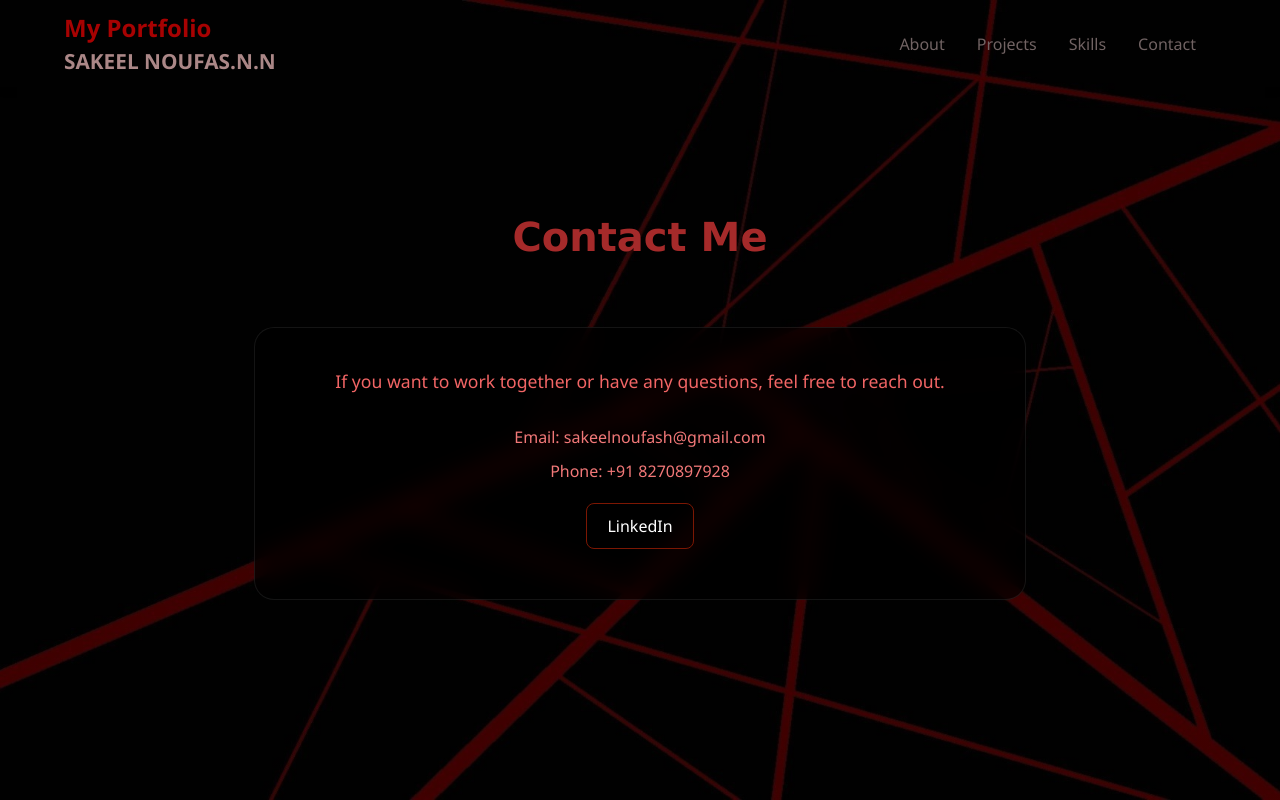
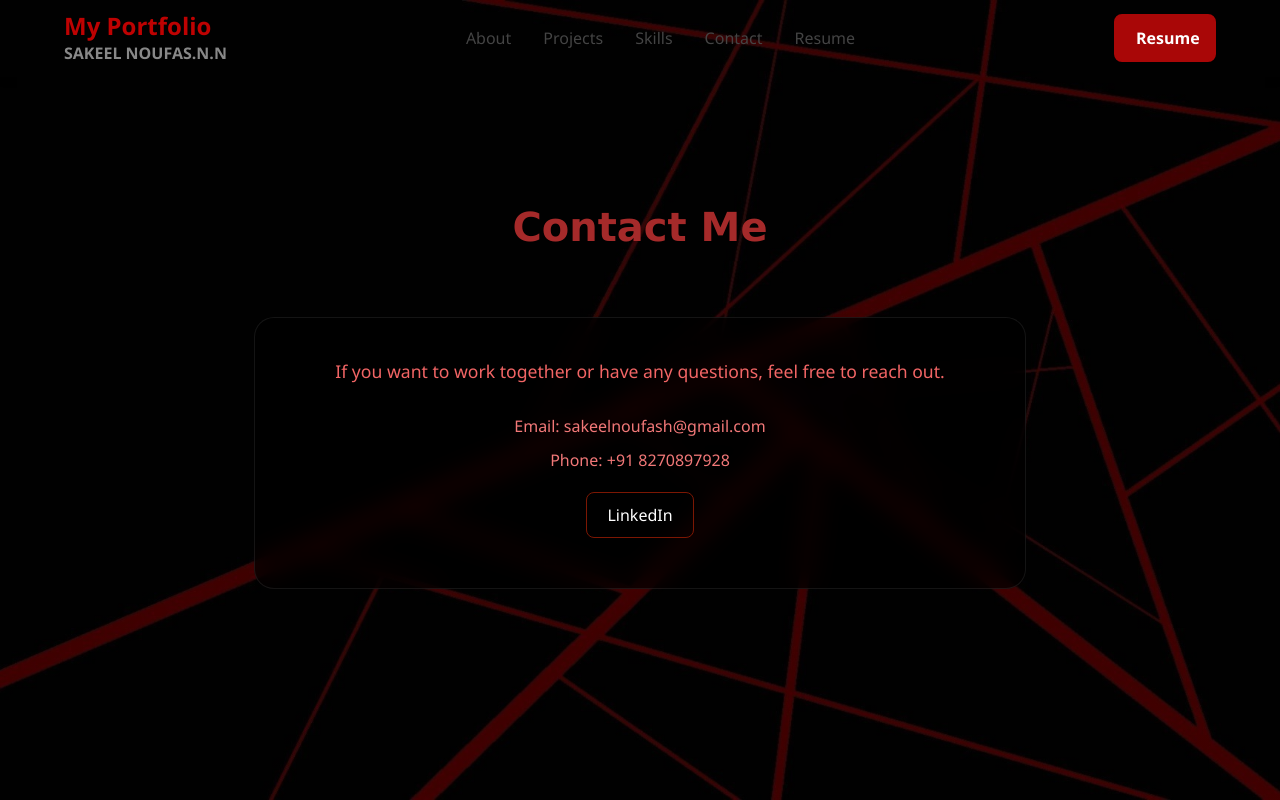
Before and after one commit to Sakeel1406/sakeel-noufas-Portfolio, a React (Vite) app: page /sakeel-noufas-Portfolio/contact in a window 1280 px wide. Built offline with nearby package versions, Linux system fonts and the light colour scheme.

Commit message:
ready for deployment

```diff
--- a/src/About/About.css
+++ b/src/About/About.css
@@ -1,94 +1,139 @@
-*{
-    margin: 0;
-    padding: 0;
-    box-sizing: border-box;
+/* ... Keep your existing Reset and Container styles ... */
+
+.about-container {
+    padding: 40px 20px; /* Added more vertical breathing room */
+    text-align: center;
+}
+.my-photo {
+
+    display: block;
+
+    width: 500px;
+
+    height: 550px;
+
+    border-radius: 20%;
+
+    margin: 20px auto;
+
+    transition: all 0.3s ease;
+
 }
 
-.about-container {
-    padding: 20px;
-    text-align: center;
+/* Updated h2 to remove the forced left padding for better centering */
+.about-container h1 {
+
+    font-size: 2.5rem;
+
+    margin-bottom: 20px;
+
+    color: brown;
+
+    font-weight: bold;
+
+    font-family: 'Lucida Sans', 'Lucida Sans Regular', 'Lucida Grande', 'Lucida Sans Unicode', Geneva, Verdana, sans-serif;
+
 }
 
-.my-photo {
-    display: block;
-    width: 550px;
-    height: 600px;
-    border-radius: 20%;
+.about-container p {
+
+    font-size: 18px;
+
+    font-family: Arial, Helvetica, sans-serif;
+
+    line-height: 1.6;
+
+    color: #a90707;
+
+    width: 70%;
+
     margin: 20px auto;
+
+    text-align: center;
+
     transition: all 0.3s ease;
+
+}
+
+.about-container p:hover {
+
+    color: #ff0000;
+
+    font-size: 20px;
+
 }
 
 
-.about-container h1 {
-    font-size: 2.5rem;
-    margin-bottom: 20px;
-    color: brown;
-    font-weight: bold;
-    font-family: 'Lucida Sans', 'Lucida Sans Regular', 'Lucida Grande', 'Lucida Sans Unicode', Geneva, Verdana, sans-serif;
+/* --- Resume Section Styles --- */
+.resume-section {
+    margin-top: 30px;
+    padding: 20px;
+    background-color: transparent; /* Subtle background to separate the section */
+    border-radius: 15px;
 }
 
-.about-container p {
-    font-size: 18px;
-    font-family: Arial, Helvetica, sans-serif;
-    line-height: 1.6;
-    color: #a90707;
-    width: 70%;
-    margin: 20px auto;
-    text-align: center;
-    transition: all 0.3s ease;
+.resume-buttons {
+    display: flex;
+    justify-content: center;
+    gap: 20px; /* Space between buttons */
+    flex-wrap: wrap; /* Wraps on small screens */
+    margin-top: 20px;
 }
 
-.about-container p:hover {
-    color: #ff0000;
-    font-size: 20px;
+.btn{
+    display: inline-block;
+    padding: 12px 25px;
+    font-size: 16px;
+    font-weight: bold;
+    color: white;
+    background-color: #a90707; /* Matches your theme color */
+    text-decoration: none;
+    border-radius: 8px;
+    transition: all 0.3s ease;
+    border: 2px solid #a90707;
+}
+
+.btn:hover {
+    background-color: transparent;
+    color: #a90707;
+    transform: translateY(-3px); /* Small lift effect */
+    box-shadow: 0 5px 15px rgba(169, 7, 7, 0.3);
+}
+
+/* Specific styling for the final Thank You note */
+.thank-you {
+    margin-top: 50px !important;
+    font-style: italic;
 }
 
 .about-container h2 {
+
     font-size: 28px;
+
     margin-top: 30px;
+
     color: #a90707;
+
     padding-left: 70px;
+
     font-family: 'Lucida Sans', 'Lucida Sans Regular', 'Lucida Grande', 'Lucida Sans Unicode', Geneva, Verdana, sans-serif;
+
 }
+/* --- Media Queries --- */
+@media (max-width: 768px) {
+    /* ... your existing photo and p styles ... */
 
-@media (max-width: 768px) {
-
-    .my-photo {
-        /* Scales the image to fit the screen width */
-        width: 90%;
-        height: auto; /* Maintains aspect ratio so your face doesn't stretch */
-        border-radius: 15%; /* Slightly less rounding looks better on small screens */
+    .about-container h2 {
+        padding-left: 0; /* Fixes the indent you had earlier */
+        font-size: 22px;
     }
 
-    .about-container p {
-        width: 95%; /* Uses more screen space for text on mobile */
-        font-size: 16px; /* Slightly smaller base font for readability */
-        margin: 15px auto;
+    .resume-buttons {
+        flex-direction: column; /* Stack buttons on mobile */
+        align-items: center;
     }
 
-    .about-container p:hover {
-        /* Prevents text from jumping/growing too much on touch screens */
-        font-size: 17px;
-    }
-
-    .about-container h1 {
-        font-size: 1.8rem; /* Prevents the title from wrapping awkwardly */
-    }
-
-    .about-container h2 {
-        font-size: 22px;
-        padding-left: 0; /* Centers the heading instead of forcing a 70px indent */
-        text-align: center;
+    .btn {
+        width: 80%; /* Wider buttons on mobile for easier tapping */
     }
 }
-
-/* --- Extra Small Screens (Phones) --- */
-@media (max-width: 480px) {
-    .about-container {
-        padding: 10px;
-    }
-
-    .my-photo {
-        margin-top: 10px;
-    }
-}
--- a/src/About/About.jsx
+++ b/src/About/About.jsx
@@ -1,26 +1,58 @@
-import React from 'react'
-import './About.css'
+import React from 'react';
+import './About.css';
 import { assets } from '../assets/assets';
 
-function About() {
+const About = () => {
+  // Using import.meta.env.BASE_URL for Vite compatibility
+  const base = import.meta.env.BASE_URL;
+
   return (
     <div className="about-container">
       <h1>About Me</h1>
 
-      <img src={assets.my_Photo} alt="My Photo" className="my-photo" />
-      <p>
-        <strong>Hello! I'm Sakeel Noufas</strong>, a passionate web developer with a love for creating dynamic and responsive websites. I have experience in HTML, CSS, JavaScript, and React. I enjoy learning new technologies and continuously improving my skills to deliver high-quality web applications.
-      </p>
-      <p>
-        In my free time, I like to explore new frameworks and libraries, contribute to open-source projects, and stay updated with the latest trends in web development. I'm always eager to take on new challenges and collaborate with other developers to create innovative solutions.
-      </p>
-      <p>
-        Feel free to check out my projects and skills, and don't hesitate to contact me if you'd like to work together or have any questions!
-      </p>
-      <h2>Thank you for visiting my portfolio !</h2>
+      {/* Profile Section */}
+      <img src={assets.my_Photo} alt="Sakeel Noufas" className="my-photo" />
 
+      <div className="bio-section">
+        <p>
+          <strong>Hello! I'm Sakeel Noufas</strong>, a passionate MERN stack developer
+          with a love for creating dynamic and responsive full-stack applications.
+          I have experience in HTML, CSS, JavaScript, and React.
+        </p>
+        <p>In my free time, I explore new frameworks, contribute to open-source,
+          and stay updated with the latest trends. I'm always eager to take on
+          new challenges and collaborate on innovative solutions.
+        </p>
+          <p> Feel free to check out my projects and skills, and don't hesitate to contact me if you'd like to work together or have any questions!
+        </p>
+      </div>
+
+      {/* Resume Section */}
+      <div className="resume-section">
+        <h2>My Resume</h2>
+        <div className="resume-buttons">
+          <a
+             href={base + "certificates/resume.pdf"}
+            target="_blank"
+            rel="noopener noreferrer"
+            className="btn"
+          >
+            View Resume
+          </a>
+
+          <a
+            href={base + "certificates/resume.pdf"}
+            download
+            className="btn"
+          >
+            Download Resume
+          </a>
+        </div>
+      </div>
+
+      <h2 className="thank-you">Thank you for visiting my portfolio!</h2>
     </div>
-  )
-}
+  );
+};
 
-export default About
+export default About;
--- a/src/Navbar/Navbar.css
+++ b/src/Navbar/Navbar.css
@@ -131,4 +131,171 @@
     width:100%;
 }
 
+}/* Reset & Base */
+* {
+    margin: 0;
+    padding: 0;
+    box-sizing: border-box;
+    font-family: 'Segoe UI', Tahoma, Geneva, Verdana, sans-serif;
 }
+
+/* Navbar Container */
+.nav {
+    display: flex;
+    justify-content: space-between;
+    align-items: center;
+    padding: 12px 5%;
+    background-color: transparent;
+    box-shadow: 0 2px 10px rgba(0,0,0,0.1);
+    position: sticky;
+    top: 0;
+    z-index: 1000;
+}
+
+/* Logo / Header Section */
+.nav-header {
+    display: flex;
+    flex-direction: column;
+}
+
+.nav h2 {
+    font-size: 1.5rem;
+    font-weight: 700;
+    color: rgba(238, 3, 3, 0.8); /* Stronger Red */
+    line-height: 1.2;
+}
+
+.nav h1 {
+    font-size: 1rem;
+    font-weight: 600;
+    color: #888;
+}
+
+/* Navigation Links */
+.nav-links {
+    display: flex;
+    list-style: none;
+    gap: 2rem;
+    align-items: center;
+}
+
+.nav-links a {
+    text-decoration: none;
+    color: #444;
+    font-size: 1rem;
+    font-weight: 500;
+    transition: 0.3s ease;
+}
+
+.nav-links a:hover,
+.nav-links a.active {
+    color: rgb(106, 1, 1);
+    transform: translateY(-2px);
+}
+
+/* Resume Button (Desktop) */
+.resume-btn {
+    display: inline-block;
+    padding: 10px 20px;
+    font-size: 16px;
+    font-weight: bold;
+    width: 102px;
+    color: white;
+    background-color: #a90707; /* Matches your theme color */
+    text-decoration: none;
+    border-radius: 8px;
+    transition: all 0.3s ease;
+    border: 2px solid #a90707;
+}
+
+.resume-btn:hover {
+
+    background-color: transparent;
+    color: #a90707;
+    transform: translateY(-3px); /* Small lift effect */
+    box-shadow: 0 5px 15px rgba(169, 7, 7, 0.3);
+}
+
+/* Mobile Menu Icon */
+.menu-icon {
+    display: none;
+    flex-direction: column;
+    cursor: pointer;
+    gap: 5px;
+}
+
+.bar {
+    width: 25px;
+    height: 3px;
+    background-color: #a90707;
+    border-radius: 5px;
+}
+
+/* Add this to your existing Navbar.css */
+
+/* Class to hide elements */
+.hide-items {
+    opacity: 0;
+    visibility: hidden;
+    pointer-events: none; /* Prevents clicking hidden links */
+    transform: translateY(-10px);
+    transition: all 0.4s ease;
+}
+
+/* Ensure original states have transitions for smooth effect */
+.nav-links, .resume-btn, .menu-icon {
+    transition: all 0.4s ease;
+}
+
+/* Optional: Shrink the navbar height when scrolled */
+.nav.scrolled {
+    padding: 8px 5%;
+    background-color: transparent;
+    height: 60px; /* Adjust based on your header size */
+}
+
+/* Ensure header stays centered or aligned when links vanish */
+.nav.scrolled .nav-header {
+    transition: all 0.4s ease;
+}
+
+/* --- Tablet & Mobile (max-width: 768px) --- */
+@media (max-width: 768px) {
+    .menu-icon {
+        display: flex;
+    }
+
+    /* Desktop button hidden on mobile */
+    .resume-btn {
+        display: none;
+    }
+
+    .nav-links {
+        position: absolute;
+        top: 100%; /* Sits right under the nav */
+        right: 0;
+        width: 250px;
+        background: rgba(255, 255, 255, 0.98);
+        flex-direction: column;
+        align-items: center;
+        gap: 1.5rem;
+        padding: 30px 0;
+        box-shadow: -5px 5px 15px rgba(0,0,0,0.1);
+        display: none; /* Hidden by default */
+        border-bottom-left-radius: 15px;
+    }
+
+    .nav-links.active {
+        display: flex; /* Shown when hamburger clicked */
+    }
+}
+
+/* --- Small Phones (max-width: 480px) --- */
+@media (max-width: 480px) {
+    .nav h2 { font-size: 1.2rem; }
+    .nav h1 { font-size: 0.8rem; }
+
+    .nav-links {
+        width: 100%; /* Full width menu on very small phones */
+    }
+}
--- a/src/Navbar/Navbar.jsx
+++ b/src/Navbar/Navbar.jsx
@@ -1,29 +1,66 @@
-import React, { useState } from "react";
+import React, { useState, useEffect } from "react";
 import "./Navbar.css";
 import { Link } from "react-router-dom";
 
 function Navbar() {
   const [isOpen, setIsOpen] = useState(false);
+  const [isScrolled, setIsScrolled] = useState(false);
+
+  // GitHub Pages base path
+  const base = import.meta.env.BASE_URL;
+
+  // Track scroll position
+  useEffect(() => {
+    const handleScroll = () => {
+      if (window.scrollY > 50) {
+        setIsScrolled(true);
+        setIsOpen(false); // Auto-close mobile menu on scroll
+      } else {
+        setIsScrolled(false);
+      }
+    };
+
+    window.addEventListener("scroll", handleScroll);
+    return () => window.removeEventListener("scroll", handleScroll);
+  }, []);
 
   return (
-    <nav className="nav">
+    <nav className={`nav ${isScrolled ? "scrolled" : ""}`}>
+      {/* Header stays visible */}
       <div className="nav-header">
         <h2>My Portfolio</h2>
         <h1>SAKEEL NOUFAS.N.N</h1>
       </div>
 
-      <div className="menu-icon" onClick={() => setIsOpen(!isOpen)}>
+      {/* Hamburger - Only visible when NOT scrolled */}
+      <div className={`menu-icon ${isScrolled ? "hide-items" : ""}`} onClick={() => setIsOpen(!isOpen)}>
         <div className="bar"></div>
         <div className="bar"></div>
         <div className="bar"></div>
       </div>
 
-      <ul className={isOpen ? "nav-links active" : "nav-links"}>
+      {/* Links - Hidden when scrolled */}
+      <ul className={`nav-links ${isOpen ? "active" : ""} ${isScrolled ? "hide-items" : ""}`}>
         <li><Link to="/" onClick={() => setIsOpen(false)}>About</Link></li>
         <li><Link to="/projects" onClick={() => setIsOpen(false)}>Projects</Link></li>
         <li><Link to="/skills" onClick={() => setIsOpen(false)}>Skills</Link></li>
         <li><Link to="/contact" onClick={() => setIsOpen(false)}>Contact</Link></li>
+        <li>
+          <a href={base + "certificates/resume.pdf"} target="_blank" rel="noopener noreferrer" className="resume-link">
+            Resume
+          </a>
+        </li>
       </ul>
+
+      {/* Desktop Resume Button - Hidden when scrolled */}
+      <a
+        href={base + "certificates/resume.pdf"}
+        target="_blank"
+        rel="noopener noreferrer"
+        className={`resume-btn ${isScrolled ? "hide-items" : ""}`}
+      >
+        Resume
+      </a>
     </nav>
   );
 }
```
Also changed, not shown: 1 other file (tests, documents, lock files or other folders).
